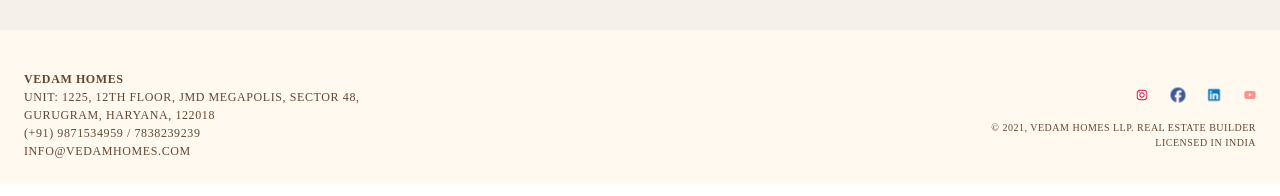
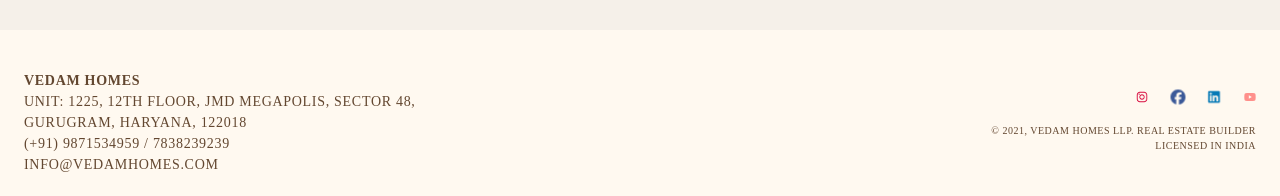
Before and after one commit to Vedamhomes/Vedamhome, a Next.js app: page /Projects in a window 1280 px wide. Shown: the part 4353-4549 px from the top of the page. Built offline with nearby package versions, Linux system fonts and the light colour scheme.

Commit message:
footer font modified

```diff
--- a/src/app/Coponents/footer/footer.js
+++ b/src/app/Coponents/footer/footer.js
@@ -14,24 +14,24 @@ const Footer = () => {
       <div className="max-w-7xl mx-auto flex flex-col md:flex-row justify-between items-start text-left">
         {/* Left Section - Contact Details */}
         <div className="md:w-1/3 w-full mb-6 md:mb-0">
-          <p className="text-[12px] font-[Hues] tracking-[0.05em] uppercase font-semibold">
+          <p className="text-[14px] font-[Hues] tracking-[0.05em] uppercase font-semibold">
             Vedam Homes
           </p>
-          <p className="text-[12px] font-[Hues] tracking-[0.05em] uppercase">
+          <p className="text-[14px] font-[Hues] tracking-[0.05em] uppercase">
             Unit: 1225, 12th Floor, JMD Megapolis, Sector 48, Gurugram, Haryana,
             122018
           </p>
-          <p className="text-[12px] font-[Hues] tracking-[0.05em] uppercase">
+          <p className="text-[14px] font-[Hues] tracking-[0.05em] uppercase">
             (+91) 9871534959 / 7838239239
           </p>
-          <p className="text-[12px] font-[Hues] tracking-[0.05em] uppercase">
+          <p className="text-[14px] font-[Hues] tracking-[0.05em] uppercase">
             Info@vedamhomes.com
           </p>
         </div>
 
         {/* Right Section - Legal & Site Credits */}
-        <div className="text-[12px] font-[Hues] tracking-[0.05em] uppercase mt-4 md:w-1/3 w-full text-right">
-          <div className="w-full flex items-end space-x-6 mb-4  justify-end">
+        <div className="text-[14px] font-[Hues] tracking-[0.05em] uppercase mt-4 md:w-1/3 w-full md:text-right">
+          <div className="w-full flex items-end space-x-6 mb-4  md:justify-end">
             <div>
               <FontAwesomeIcon
                 className="cursor-pointer w-3 h-3"
```
